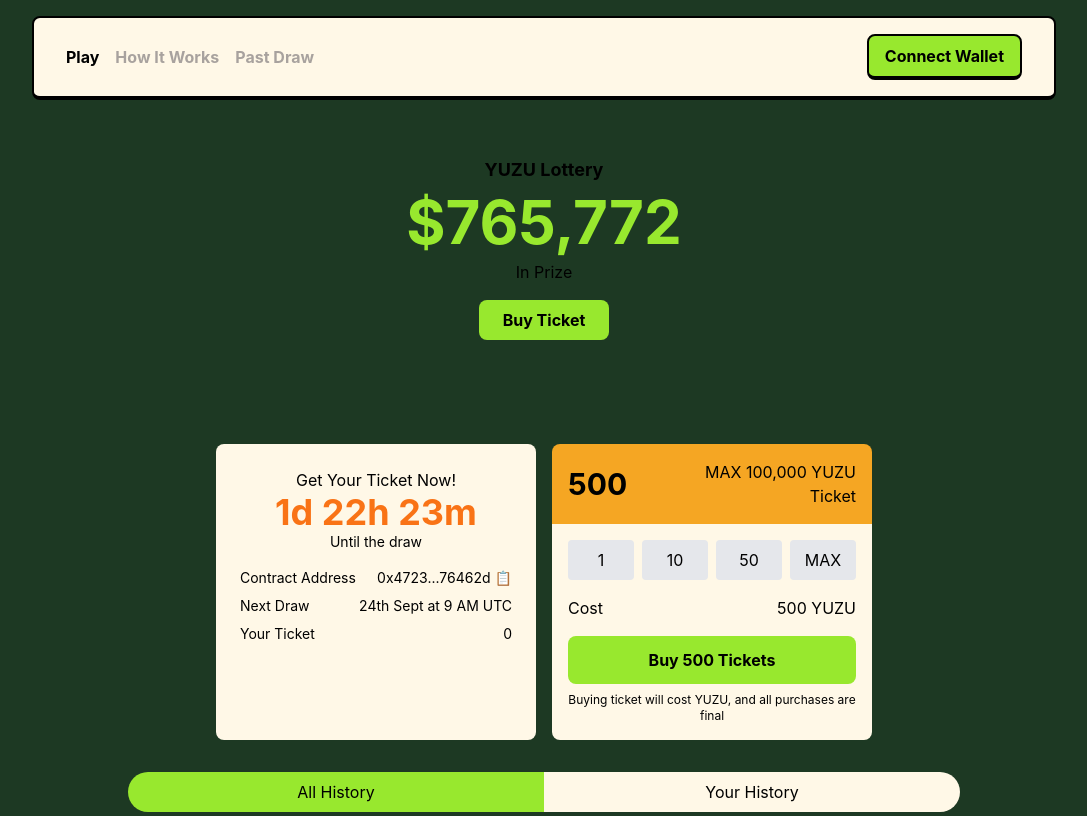
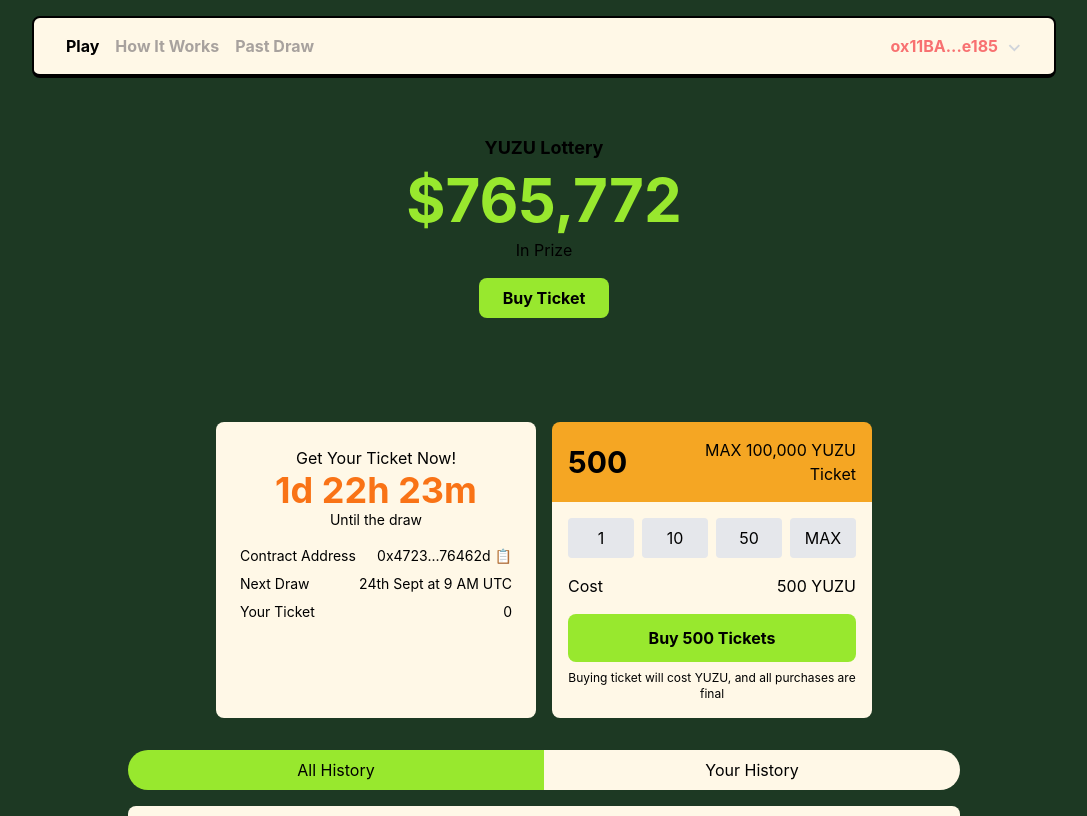
Before and after one commit to YoubetDao/the-lottery, a React (Create React App) app in the folder packages/front-end/: page / in a window 1280 px wide. Shown: the top 816 px of the page, without its empty margins (96-1183 px from the left). Built offline with nearby package versions, Linux system fonts and the light colour scheme.

Commit message:
feat: YL - FE - Navigation bar (UI)

```diff
--- a/packages/front-end/src/components/Navbar.tsx
+++ b/packages/front-end/src/components/Navbar.tsx
@@ -12,12 +12,23 @@ const Navbar: React.FC<NavbarProps> = () => {
           <button className="font-bold text-stone-400">Past Draw</button>
         </div>
         <div>
-          <button
+          {/* shows if not connect wallet */}
+          {/* <button
             className="bg-yuzu-green py-2 px-4 font-bold text-black yuzu-border"
             onClick={() => console.log("Connect wallet clicked")}
           >
             Connect Wallet
-          </button>
+          </button> */}
+          {/* shows if connect wallet */}
+          <span className="font-bold text-red-400">ox11BA...e185</span>
+          <svg
+            className="icon w-4 h-4 inline-block ml-2 fill-gray-300"
+            viewBox="0 0 1024 1024"
+            version="1.1"
+            xmlns="http://www.w3.org/2000/svg"
+          >
+            <path d="M534.4 553.6L262.4 284.8l-89.6 89.6 272 272 89.6 89.6 89.6-89.6 272-272-89.6-89.6z"></path>
+          </svg>
         </div>
       </div>
     </nav>
```
